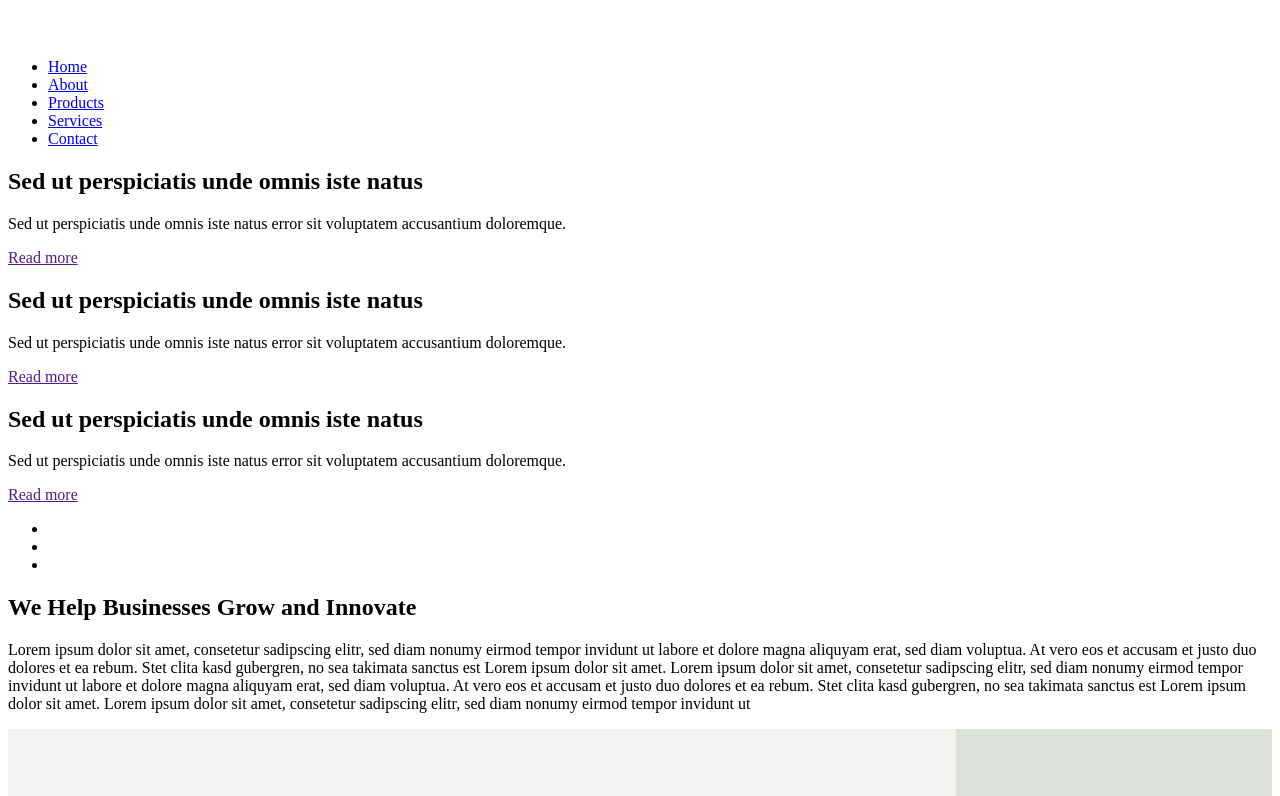
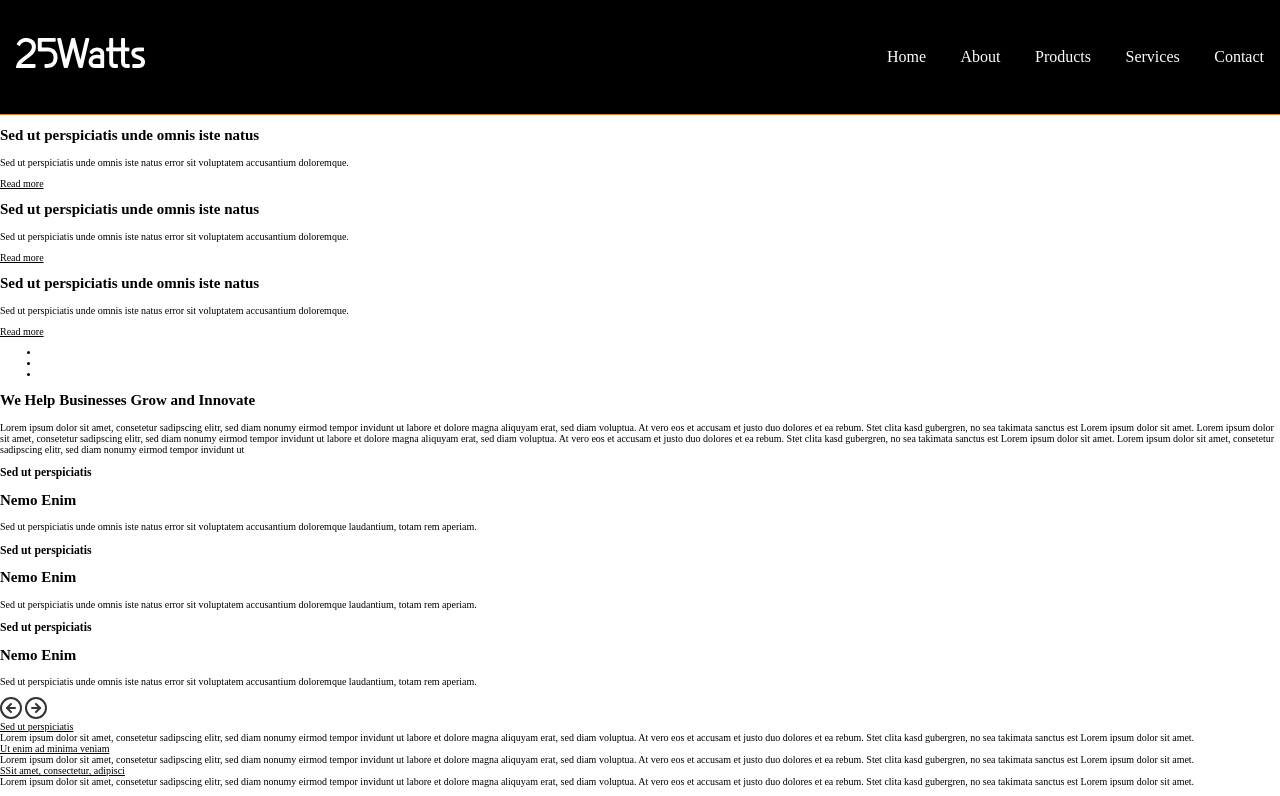
Before and after one commit to BethingFlame/frontend_html, a plain HTML site: page index.html in a window 1280 px wide. Shown: the top 796 px of the page. Drawn offline with Linux system fonts and the light colour scheme.

Commit message:
subir cambios clase css 1

```diff
--- /dev/null
+++ b/assets/styles/__app.css
@@ -0,0 +1,66 @@
+html {
+    box-sizing: border-box;
+    font-size: 62.5%;
+}
+*,
+*::before,
+*::after {
+    box-sizing: inherit;
+}
+.clearfix::after {
+    display: block;
+    clear: both;
+    content: "";
+}
+.d-none {
+    display: none !important;
+}
+.section {
+    height: 100vh;
+    min-height: 800px;
+}
+.products {
+    background: linear-gradient(90deg, #F2F4F1 75%, #DCE1DA 25%);
+    padding-top: 100px;
+    padding-bottom: 100px;
+}
+.products__content {
+    width: 100%;
+    height: 552px;
+    max-width: 1120px;
+    margin: auto;
+    background-image: url("../images/section3-image.png");
+    background-repeat: no-repeat;
+    background-size: cover;
+    position: relative;
+}
+.products__cards {
+    background-color:#E0752F;
+    position: absolute;
+    right: 0;
+    bottom: 0;
+    width: 470px;
+    height: 304px;
+    padding: 50px;
+    color: #ffffff;
+}
+.products__cards h3, .products__cards h2 {
+    color: #ffffff;
+    line-height: 1;
+}
+.products__cards h3 {
+    margin: 0;
+    padding-bottom: 0;
+    font-size: 16px;
+}
+.products__cards h2 {
+    margin-top: 0;
+    margin-bottom: 20px;
+    padding-top: 0;
+    font-size: 39px;
+}
+.products__card-navs {
+    position: absolute;
+    bottom: 50px;
+    right: 50px;
+}
--- /dev/null
+++ b/assets/styles/app.css
@@ -0,0 +1,62 @@
+html {
+    font-size: 62.5%;
+    box-sizing: border-box;
+}
+html,
+body {
+    margin: 0;
+}
+.clearfix::after {
+    display: block;
+    clear: both;
+    content: "";
+}
+*,
+*::after,
+*::before {
+    box-sizing: inherit;
+}
+
+/** Estilos generales */
+
+a {
+    color: black;
+}
+
+.mt-10 {
+    margin-top: 10px;
+}
+
+/** header */
+
+.header {
+    border-bottom: 1px solid #E0752F;
+    background-color: black;
+}
+
+.logo {
+    float: left;
+    display: block;
+    padding: 38px 16px;
+}
+
+.navbar {
+    float: right;
+}
+
+.navbar > ul > li {
+    display: inline-block;
+}
+
+.navbar > ul > li > a {
+    display: block;
+    /* height: 96px; */
+    /* line-height: 96px; */
+    padding: 38px 16px;
+    color: #ffffff;
+    font-size: 16px;
+    text-align: center;
+    text-decoration: none;
+}
+
+/** section products */
--- a/index.html
+++ b/index.html
@@ -3,74 +3,15 @@
 <head>
     <meta charset="UTF-8">
     <meta name="viewport" content="width=device-width, initial-scale=1.0">
-    <title>Document</title>
-    <style>
-        html {
-        box-sizing: border-box;
-        }
-        *, *:before, *:after {
-        box-sizing: inherit;
-        }
-        .d-none {
-            display: none !important;
-        }
-        .section {
-            height: 100vh;
-            min-height: 800px;
-        }
-        .products {
-            background: linear-gradient(90deg, #F2F4F1 75%, #DCE1DA 25%);
-            padding-top: 100px;
-            padding-bottom: 100px;
-        }
-        .products__content {
-            width: 100%;
-            height: 552px;
-            max-width: 1120px;
-            margin: auto;
-            background-image: url("assets/images/section3-image.png");
-            background-repeat: no-repeat;
-            background-size: cover;
-            position: relative;
-        }
-        .products__cards {
-            background-color:#E0752F;
-            position: absolute;
-            right: 0;
-            bottom: 0;
-            width: 470px;
-            height: 304px;
-            padding: 50px;
-            color: #ffffff;
-        }
-        .products__cards h3, .products__cards h2 {
-            color: #ffffff;
-            line-height: 1;
-        }
-        .products__cards h3 {
-            margin: 0;
-            padding-bottom: 0;
-            font-size: 16px;
-        }
-        .products__cards h2 {
-            margin-top: 0;
-            margin-bottom: 20px;
-            padding-top: 0;
-            font-size: 39px;
-        }
-        .products__card-navs {
-            position: absolute;
-            bottom: 50px;
-            right: 50px;
-        }
-    </style>
+    <title>Módulo HTML Diplo FullStack</title>
+    <link rel="stylesheet" href="./assets/styles/app.css">
 </head>
 <body>
-    <header>
-        <a href="#inicio">
+    <header class="header clearfix">
+        <a href="#inicio" class="logo">
             <img src="assets/images/top-logo.svg" alt="logo 25Watts">
         </a>
-         <nav>
+         <nav class="navbar">
              <ul>
                  <li><a href="#inicio">Home</a></li>
                  <li><a href="#about">About</a></li>
```
Also changed, not shown: box-size.html (added, +21 -0 lines), combinators.html (added, +22 -0 lines), medidas.html (added, +42 -0 lines), positions.html (added, +25 -0 lines).
